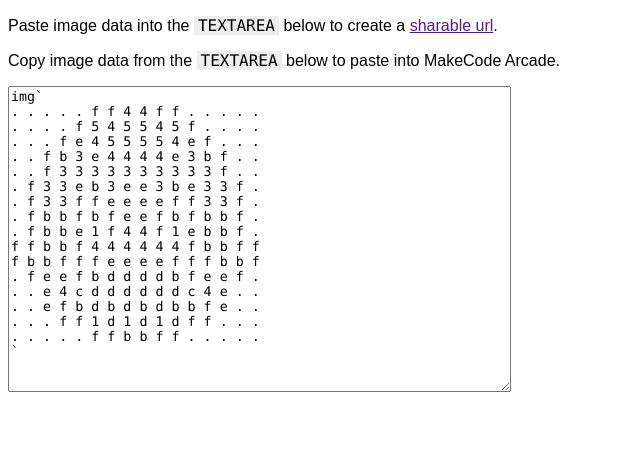
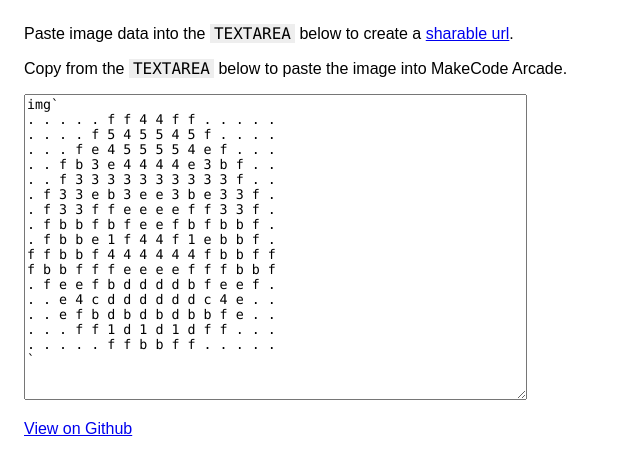
Before and after one commit to jacobcarpenter/makecode-short-image-encoding, a website built with Parcel: page index.html in a window 1280 px wide. Shown: the whole page, without its empty margins (0-640 px from the left). Built offline with nearby package versions, Linux system fonts and the light colour scheme; what micro-base58 would draw is missing.

Commit message:
include short code as text
add link to github

style invalid input

```diff
--- a/src/index.js
+++ b/src/index.js
@@ -16,27 +16,35 @@ function update(imgData) {
 	const shortUrl = searchParams ? `/?${searchParams}` : `/`;
 
 	window.history.replaceState(null, '', shortUrl);
-	render(App({ img: imgData, shortUrl: s }), app);
+	render(App({ img: imgData, shortUrl, s }), app);
 }
 
-function App({ img, shortUrl }) {
+function App({ img, s, shortUrl }) {
 	return html`<div>
 		<p>
 			Paste image data into the <code>TEXTAREA</code> below to create a
 			<a href=${shortUrl}>sharable url</a>.
 		</p>
 		<p>
-			Copy image data from the <code>TEXTAREA</code> below to paste into
+			Copy from the <code>TEXTAREA</code> below to paste the image into
 			MakeCode Arcade.
 		</p>
 		<div>
 			<textarea
+				class=${!s ? 'error' : ''}
 				cols="60"
 				rows="20"
 				.value=${img}
 				@input=${(e) => update(e.target.value)}
 			></textarea>
 		</div>
+		${s && html`<p class="short-image">${s}</p>`}
+		<p>
+			<a
+				href="https://github.com/jacobcarpenter/makecode-short-image-encoding"
+				>View on Github</a
+			>
+		</p>
 	</div>`;
 }
 
--- a/src/styles.css
+++ b/src/styles.css
@@ -1,4 +1,6 @@
 body {
+	margin: 24px;
+	max-width: 800px;
 	font-family: sans-serif;
 }
 
@@ -11,3 +13,13 @@ code {
 	background: #eee;
 	padding: 0 4px;
 }
+
+.short-image {
+	overflow-wrap: break-word;
+	font-size: 11pt;
+}
+
+.error {
+	border-color: #d00;
+	outline-color: #d00;
+}
```
